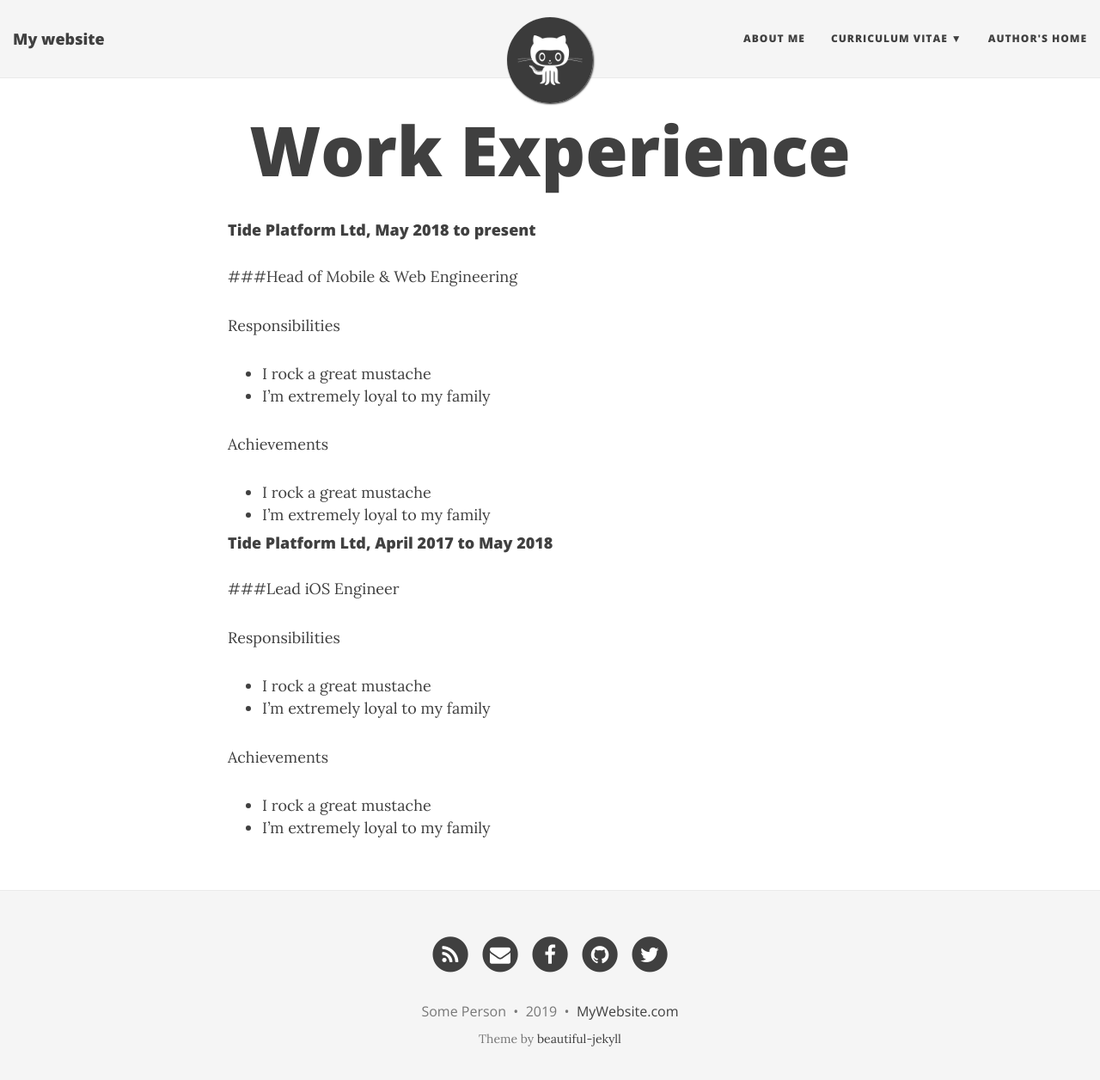
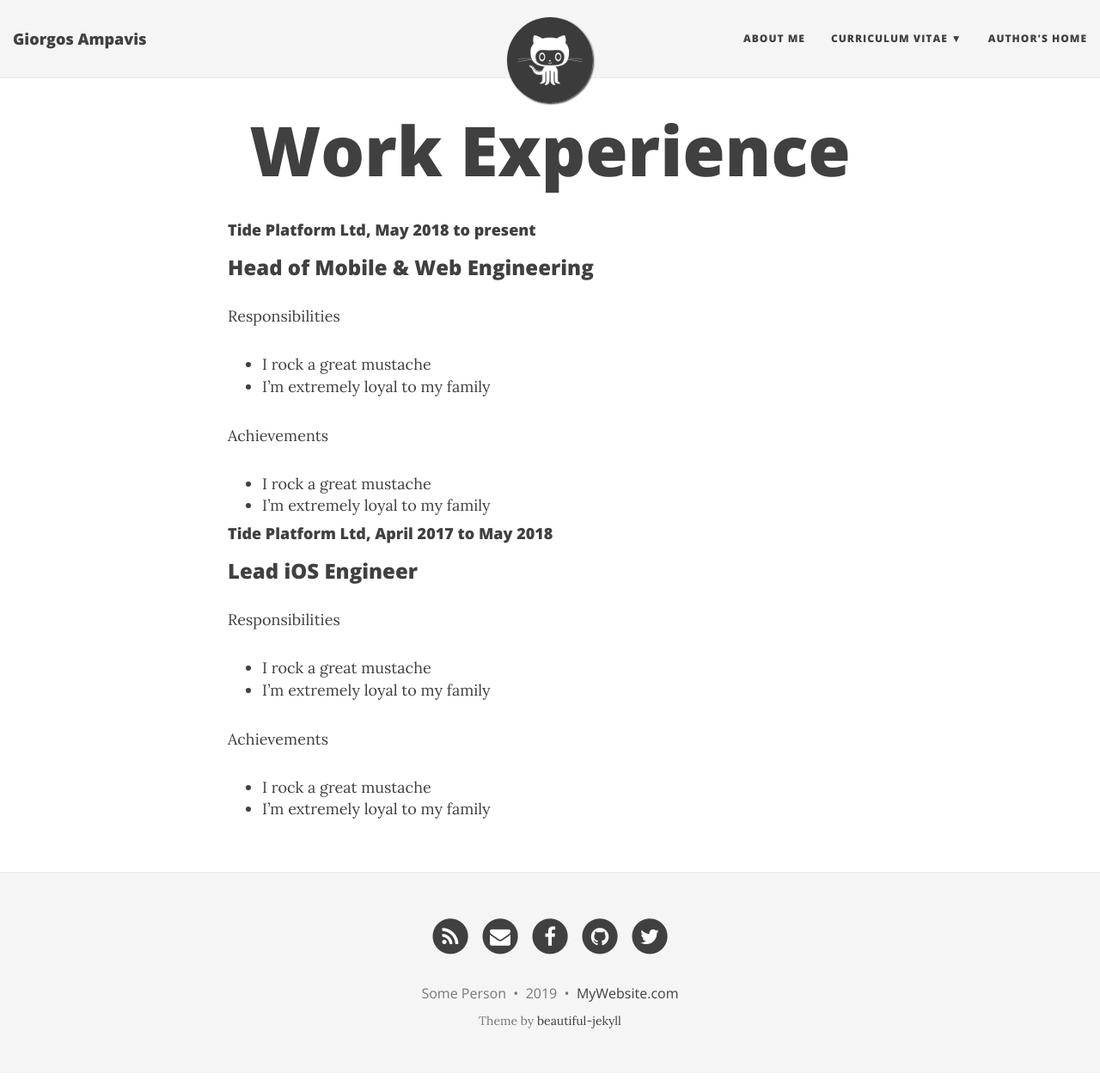
Before and after one commit to abavisg/abavisg.github.io, a Jekyll site: the page built from workexperience.md, in a window 1280 px wide and 1269 px high. Shown: the top 1256 px of the window at 86% size. Built offline with Jekyll 4.4.1, drawn with Linux system fonts in a browser that asks for light colours; nearby versions of some CDN libraries.

```diff
--- a/_config.yml
+++ b/_config.yml
@@ -1,7 +1,7 @@
 # --- General options --- #
 
 # Name of website
-title: My website
+title: Giorgos Ampavis
 
 # Short description of your site
 description: A virtual proof that I'm awesome
--- a/workexperience.md
+++ b/workexperience.md
@@ -5,7 +5,7 @@
 ---
 
 #### Tide Platform Ltd, May 2018 to present
-###Head of Mobile & Web Engineering
+### Head of Mobile & Web Engineering
 
 Responsibilities
 - I rock a great mustache
@@ -15,8 +15,9 @@
 - I rock a great mustache
 - I'm extremely loyal to my family
 
+
 #### Tide Platform Ltd, April 2017 to May 2018
-###Lead iOS Engineer
+### Lead iOS Engineer
 
 Responsibilities
 - I rock a great mustache
```
